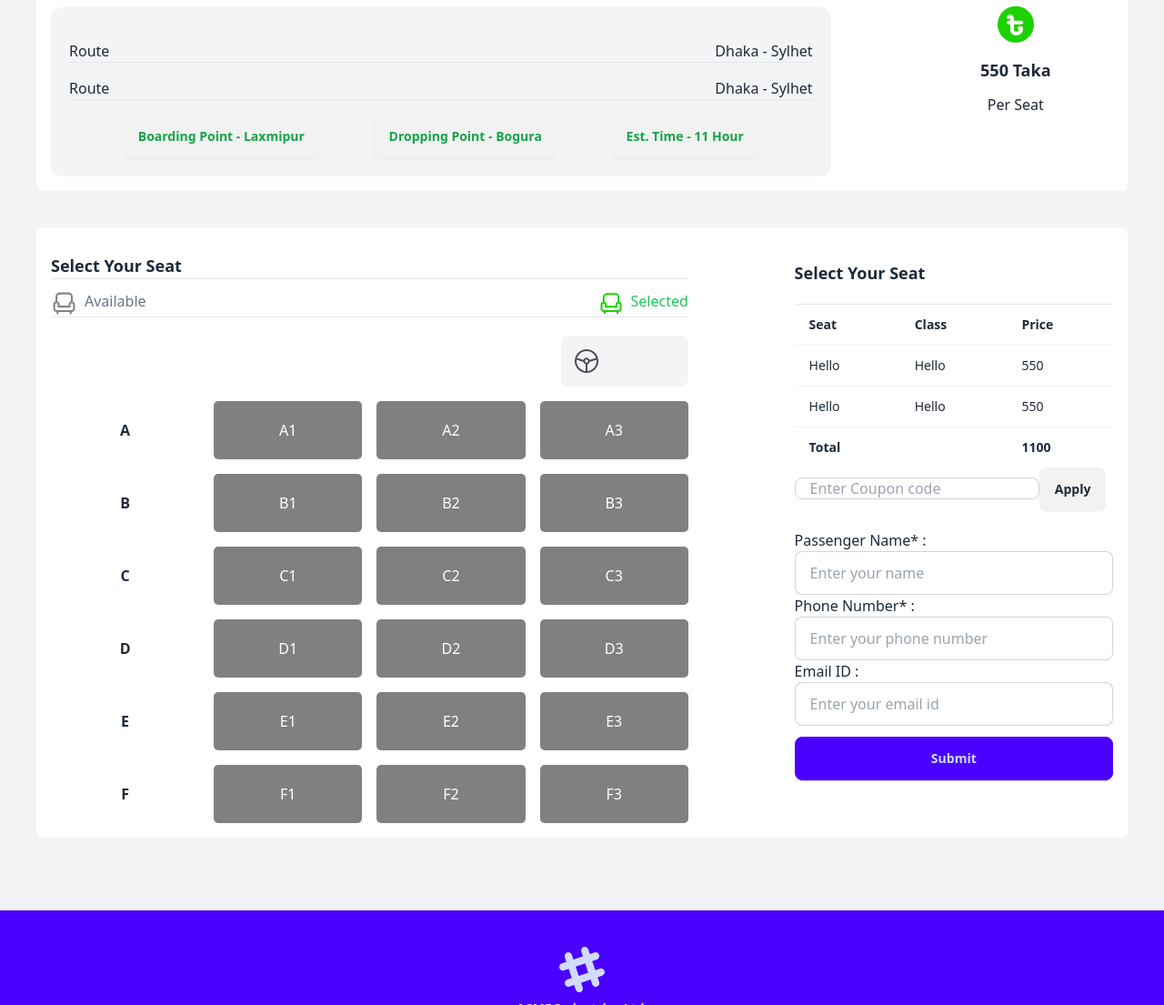
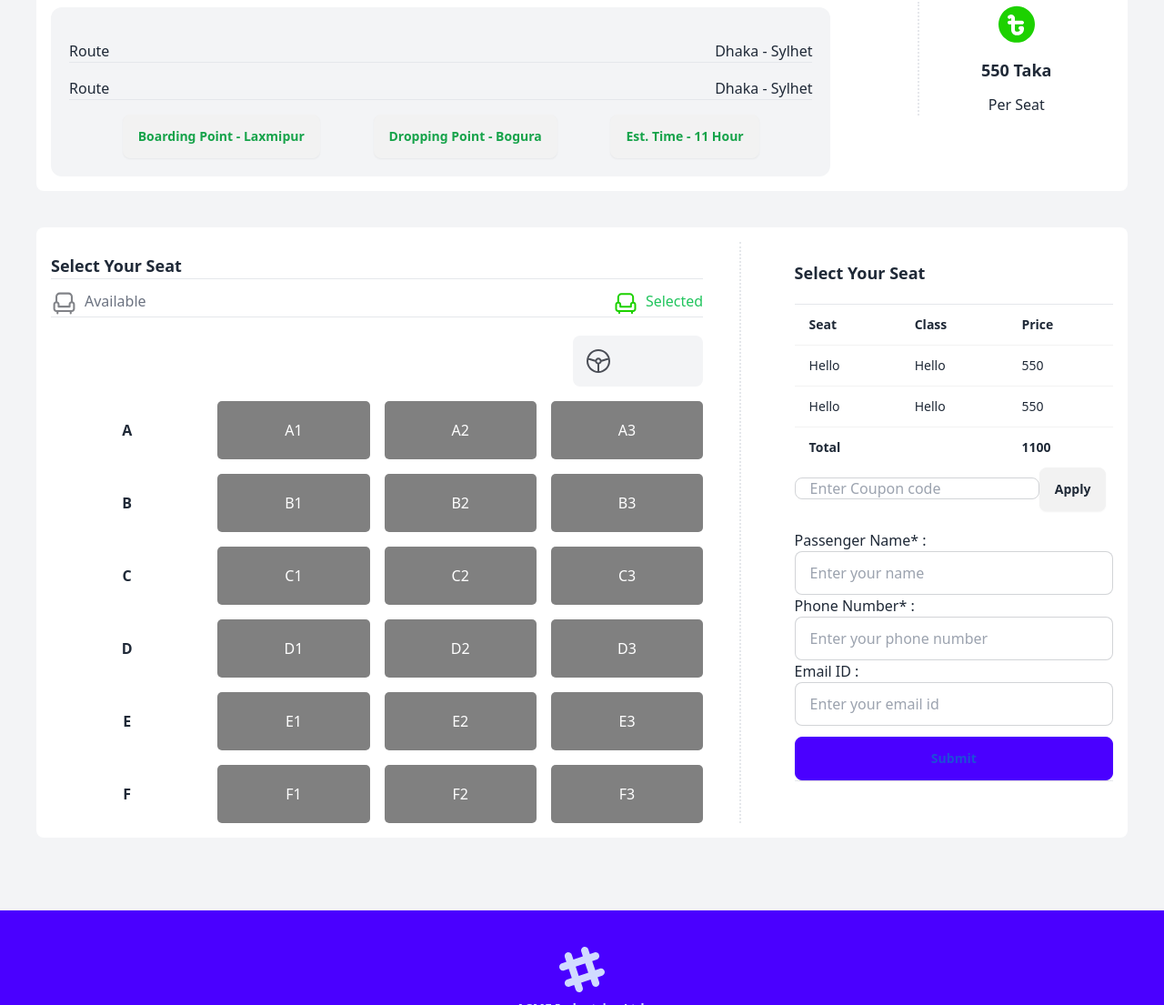
Before and after one commit to Sharafat78670/sk-paribahan, a plain HTML site: page index.html in a window 1280 px wide. Shown: the part 1187-2292 px from the top of the page at 91% size. Drawn offline with nearby package versions, Linux system fonts and the light colour scheme.

```diff
--- a/index.html
+++ b/index.html
@@ -171,15 +171,15 @@
               </div>
             </div>
           </div>
-          <div class="w-[80%] lg:w-[20%] flex flex-row lg:flex-col items-center gap-3  lg:ml-[80px] ">
+          <div class="w-[80%] lg:w-[20%] flex flex-row lg:flex-col items-center gap-3  lg:ml-[80px] lg:border-l-2 border-l-0 border-dotted">
             <img src="img/taka.svg" alt="">
             <h2 class="text-lg font-bold">550 Taka</h2>
             <p>Per Seat</p>
           </div>
         </div>
         <!-- Set section -->
-        <div class="bg-white rounded-lg m-10  p-4 flex justify-between  gap-4  flex-col lg:flex-row">
-          <div class="w-[90%] lg:w-[60%]">
+        <div class="bg-white rounded-lg m-10  p-4 flex justify-between  gap-4  flex-col lg:flex-row ">
+          <div class="w-[90%] lg:w-[65%] border-r-0 lg:border-r-2 border-dotted lg:pr-10">
             <h2 class="text-lg font-bold mt-3">Select Your Seat</h2>
             <hr>
             <div class="flex justify-between mt-3">
@@ -272,7 +272,7 @@
 
                 <input type="text" class="grow" placeholder="Enter your email id" />
               </label>
-              <input class="btn btn-primary mt-3 w-full" type="button" value="Submit">
+              <input class="btn btn-primary mt-3 w-full text-blue-700 hover:text-white" type="button" value="Submit">
              </div>
 
 
```
